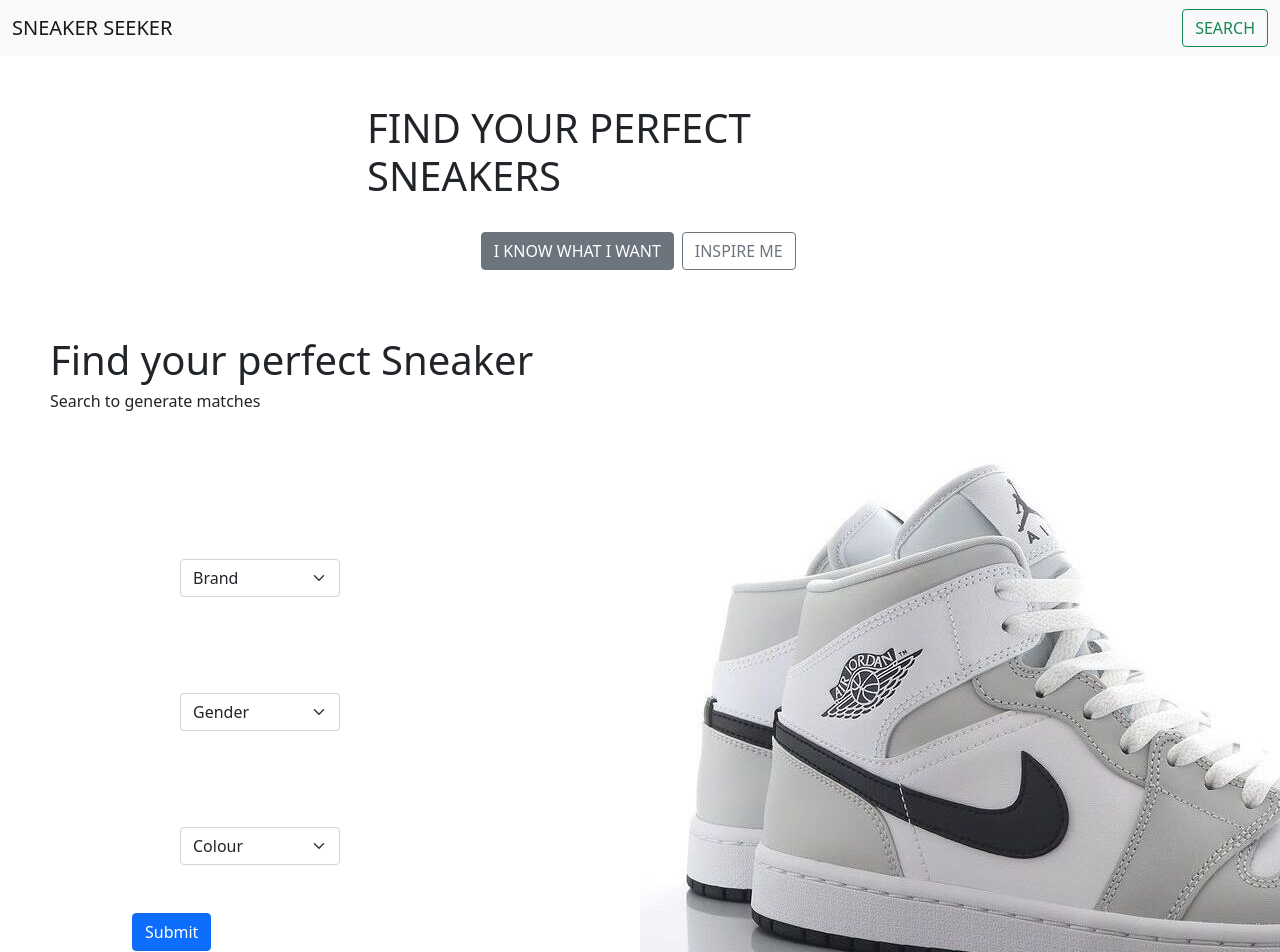
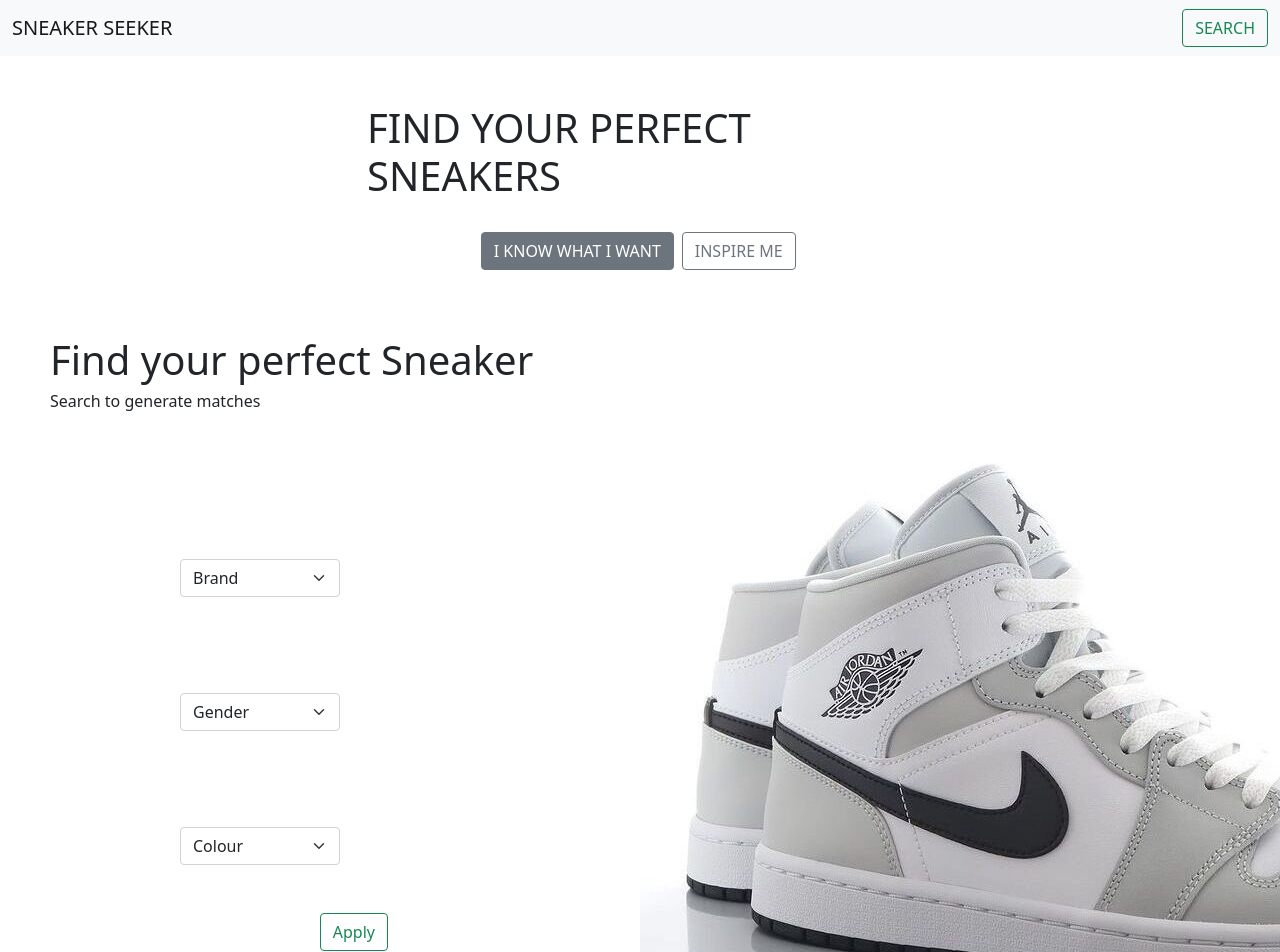
Before and after one commit to InfobyAdrienne/Sneaker-Seeker-Demo, a React (Create React App) app in the folder client/: page /search in a window 1280 px wide. Shown: the top 952 px of the page. Built offline with nearby package versions, Linux system fonts and the light colour scheme.

Commit message:
added imports and attempts at redirect

```diff
--- a/client/src/components/Search.js
+++ b/client/src/components/Search.js
@@ -30,6 +30,12 @@ function Search() {
     setData(newdata);
     console.log(newdata);
   }
+
+  // function onClick(e) {
+  //   e.fetchData();
+  //   this.props.history.push('/results');
+  // }
+
 
   return (
     <div>
@@ -114,8 +120,8 @@ function Search() {
                   </Form.Select>
                 </div>
 
-                <Button variant="primary" type="Submit" value="Submit" onClick={(e) => fetchData(e)}>
-                  Submit
+                <Button style={{ float: "right"}}variant="outline-success" type="Submit" value="Submit" onClick={(e) => fetchData(e)}>
+                  Apply
                 </Button>
               </form>
             </Col>
```
Also changed, not shown: client/src/App.js (+3 -9 lines).
